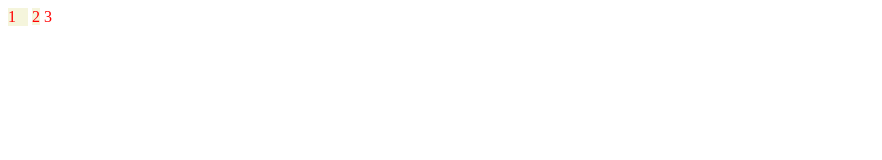
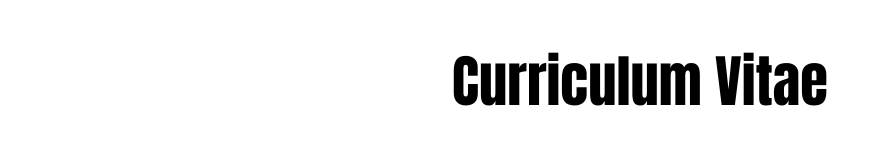
Before and after one commit to karysistemas10/sesion2, a plain HTML site: page index.html in a window 1280 px wide. Shown: the whole page, without its empty margins (0-882 px from the left). Drawn offline with Linux system fonts and the light colour scheme.

Commit message:
Se agrego estructura a head agregando titulo Curriculum vitae y centrado

```diff
--- a/css/main.css
+++ b/css/main.css
@@ -4,16 +4,9 @@
         // nombre de la etiqueta a modificar
         */
 
-        #conWidth {
-            width: 20px;
-            display: inline-block;
+        h1{
+            text-align: center;
+            color: black;
+            font-family: Impact, Haettenschweiler, 'Arial Narrow Bold', sans-serif;
+            font-size: 1.5cm;
         }
-
-        .algunos {
-            background-color: beige;
-            width: 40px;
-        }
-
-        span {
-            color: red;
-        }
--- a/index.html
+++ b/index.html
@@ -5,12 +5,11 @@
     <meta http-equiv="X-UA-Compatible" content="IE=edge">
     <meta name="viewport" content="width=device-width, initial-scale=1.0">
     <title>Curriculum vitae</title>
+    <H1>Curriculum Vitae</H1>
     <link rel="stylesheet" href="css/main.css">
 
 </head>
 <body>
-   <span class="algunos" id="conWidth">1</span>
-   <span class="algunos">2</span>
-   <span>3</span>
+
 </body>
 </html>
```
Also changed, not shown: 1 other file.
